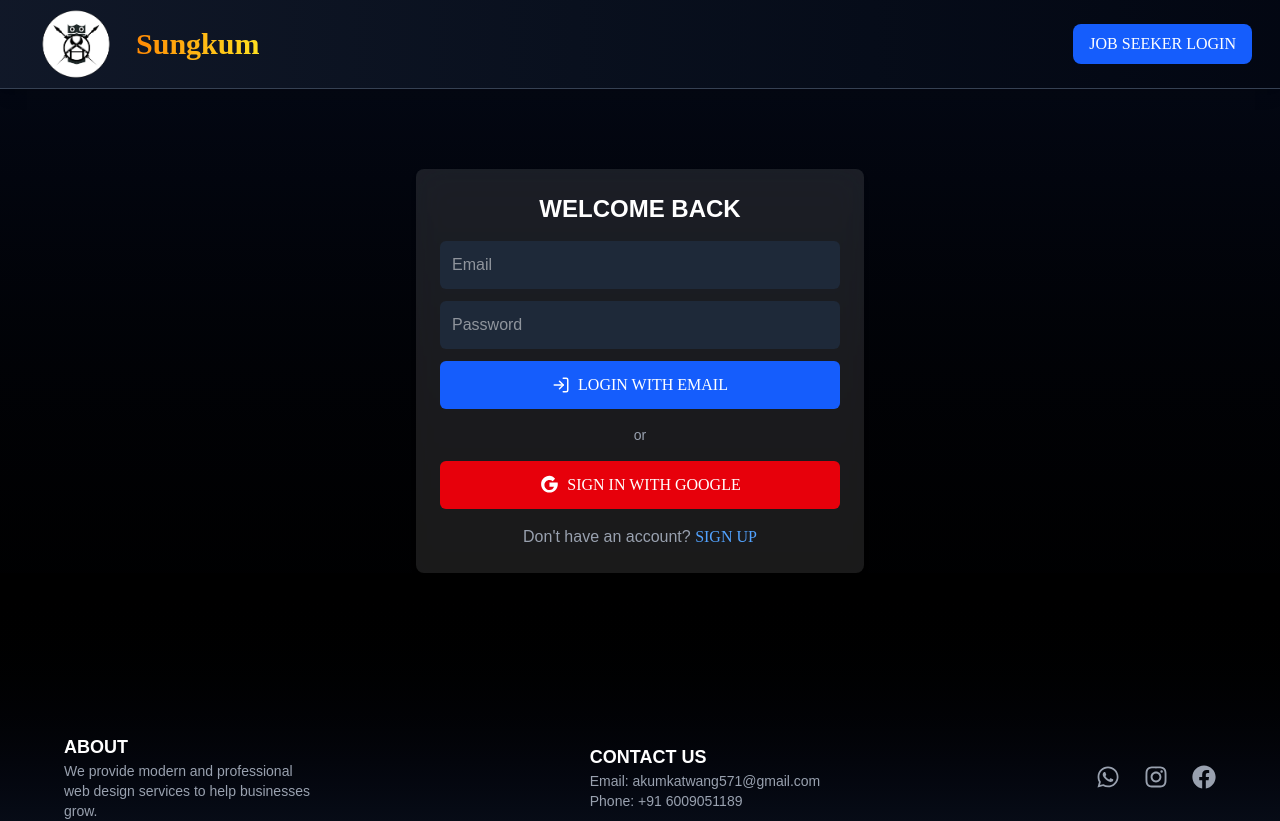
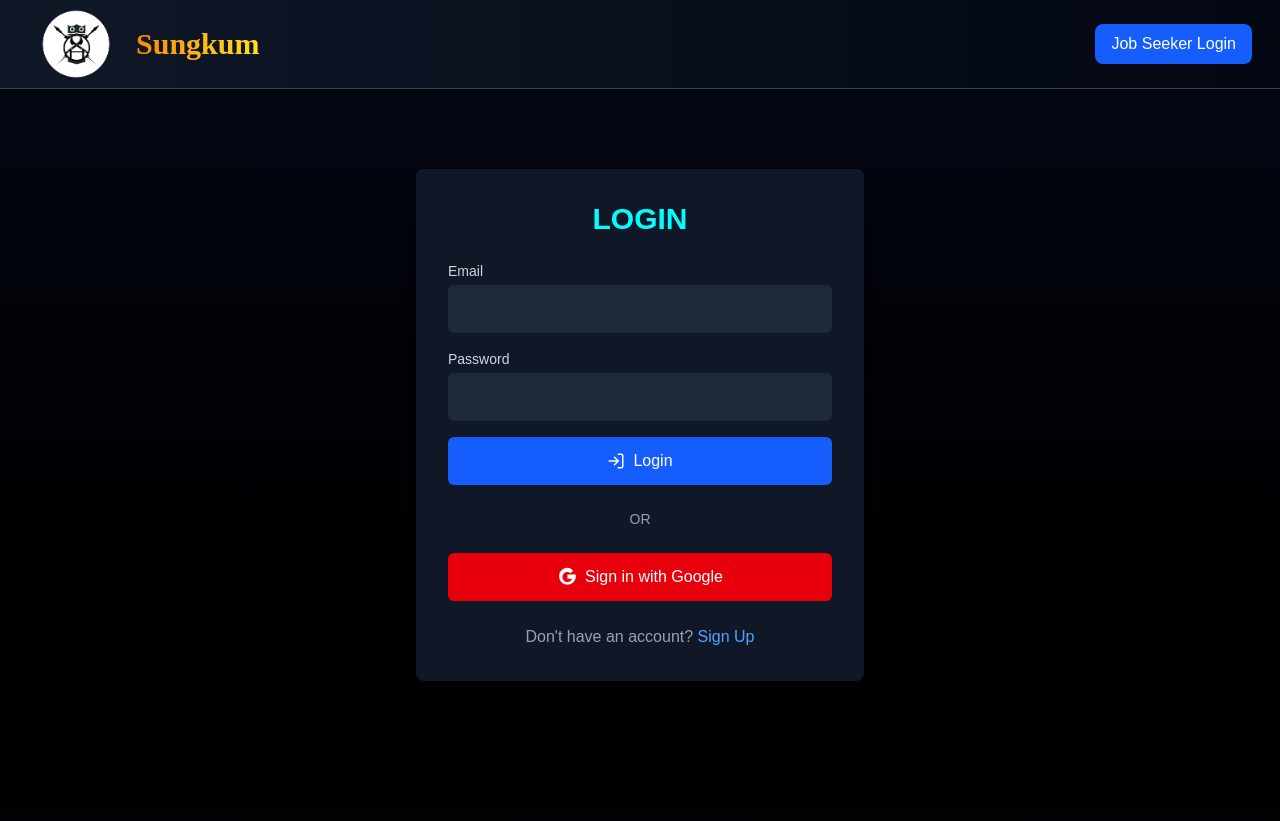
Before and after one commit to ArnGates/sungkum, a React (Vite) app: page /login in a window 1280 px wide. Shown: the top 821 px of the page. Built offline with nearby package versions, Linux system fonts and the light colour scheme.

Commit message:
Updated Login Page with modern UI and fixes

```diff
--- a/src/App.css
+++ b/src/App.css
@@ -2,26 +2,27 @@ body {
   overflow-x: hidden;
 }
 
-@import url('https://fonts.googleapis.com/css2?family=Press+Start+2P&family=Orbitron:wght@400;700&family=Rajdhani:wght@400;700&family=Audiowide&display=swap');
+@import url('https://fonts.googleapis.com/css2?family=Audiowide&family=Bungee&family=Orbitron:wght@400;700&family=VT323&display=swap');
 
 body {
-  font-family: 'Rajdhani', sans-serif; /* Default gaming font */
+  font-family: 'Orbitron', sans-serif;
   background-color: black;
   color: white;
 }
 
+/* Headings */
 h1, h2, h3 {
-  font-family: 'Orbitron', sans-serif; /* Futuristic headings */
-  font-weight: 700;
+  font-family: 'Bungee', sans-serif;
   text-transform: uppercase;
+  color: cyan;
 }
 
-p, ul, li {
-  font-family: 'Rajdhani', sans-serif; /* Clean gaming font */
-  font-weight: 400;
+/* Buttons */
+button, .btn {
+  font-family: 'Audiowide', sans-serif;
 }
 
-button, a {
-  font-family: 'Press Start 2P', cursive; /* Arcade-style buttons */
-  text-transform: uppercase;
+/* Pixelated style */
+.pixel-text {
+  font-family: 'VT323', monospace;
 }
--- a/src/LoginPage.jsx
+++ b/src/LoginPage.jsx
@@ -12,99 +12,58 @@ const LoginPage = () => {
   const [loading, setLoading] = useState(false);
   const navigate = useNavigate();
 
-  // Function to check if device is mobile
-  const isMobile = () => /iPhone|iPad|iPod|Android/i.test(navigator.userAgent);
-
   useEffect(() => {
     const checkAuth = async () => {
       const { data: { session } } = await supabase.auth.getSession();
       setUser(session?.user || null);
-      if (session?.user) navigate("/");
     };
 
     checkAuth();
 
-    const { data: { subscription } } = supabase.auth.onAuthStateChange(
-      async (event, session) => {
+    const { data: authListener } = supabase.auth.onAuthStateChange((event, session) => {
       setUser(session?.user || null);
       if (event === "SIGNED_IN") navigate("/");
-      }
-    );
+    });
 
-    return () => subscription.unsubscribe();
+    return () => authListener?.subscription.unsubscribe();
   }, [navigate]);
 
-  // 🔹 Handle Email/Password Login
   const handleEmailLogin = async (e) => {
     e.preventDefault();
     setLoading(true);
     setError("");
 
-    try {
     const { error } = await supabase.auth.signInWithPassword({ email, password });
-      if (error) throw error;
-    } catch (err) {
-      setError(err.message || "Invalid email or password");
-    } finally {
+    if (error) setError(error.message);
     setLoading(false);
-    }
   };
 
-  // 🔹 Handle Google Login
   const handleGoogleLogin = async () => {
     setLoading(true);
     setError("");
 
-    try {
-      const { data, error } = await supabase.auth.signInWithOAuth({
+    const { error } = await supabase.auth.signInWithOAuth({
       provider: "google",
-        options: {
-          redirectTo: `${window.location.origin}/auth-callback`, // ✅ Correct Redirect URL
-          queryParams: {
-            prompt: "select_account",
-            display: isMobile() ? "touch" : "popup"
-          }
-        }
+      options: { redirectTo: `${window.location.origin}/auth-callback` }
     });
 
-      if (error) throw error;
-
-      if (isMobile() && data?.url) {
-        window.location.href = data.url;
-      }
-
-    } catch (err) {
-      setError(isMobile() ?
-        "Please complete login in your browser" :
-        "Google login failed");
-      console.error("Auth Error:", err);
-    } finally {
+    if (error) setError("Google login failed.");
     setLoading(false);
-    }
   };
 
-  // 🔹 Handle Logout
   const handleLogout = async () => {
     await supabase.auth.signOut();
-    window.location.reload();
+    setUser(null);
+    navigate("/login");
   };
 
-  // 🔹 If User is Logged In, Show Logout Option
   if (user) {
     return (
-      <div className="flex flex-col min-h-screen bg-gradient-to-b from-gray-950 to-black/100 pt-20">
+      <div className="flex flex-col min-h-screen bg-gray-950 pt-20">
         <div className="flex flex-1 items-center justify-center">
-          <div className="w-full max-w-md bg-white/10 backdrop-blur-lg rounded-lg shadow-md p-6 text-white">
-            <h2 className="text-2xl font-semibold text-center mb-4">
-              Welcome, {user.user_metadata?.name || "User"}
-            </h2>
-            <div className="text-center mb-4 text-gray-300 text-sm">
-              {user.email}
-            </div>
-            <button
-              onClick={handleLogout}
-              className="w-full flex items-center justify-center gap-2 bg-red-600 hover:bg-red-700 text-white p-3 rounded-md"
-            >
+          <div className="w-full max-w-md bg-gray-900 rounded-lg shadow-lg p-6 text-white">
+            <h2 className="text-2xl font-semibold text-center mb-4">Welcome, {user.email}</h2>
+            <button onClick={handleLogout} className="w-full flex items-center justify-center gap-2 bg-red-600 hover:bg-red-700 text-white p-3 rounded-md">
               <LogOut size={18} /> Logout
             </button>
           </div>
@@ -115,67 +74,50 @@ const LoginPage = () => {
   }
 
   return (
-    <div className="flex flex-col min-h-screen bg-gradient-to-b from-gray-950 to-black/100 pt-20">
+    <div className="flex flex-col min-h-screen bg-gradient-to-t from-black to-gray-950 pt-20">
       <div className="flex flex-1 items-center justify-center">
-        <div className="w-full max-w-md bg-white/10 backdrop-blur-lg rounded-lg shadow-md p-6 text-white">
-          <h2 className="text-2xl font-semibold text-center mb-4">Welcome Back</h2>
+        <div className="w-full max-w-md bg-gray-900 rounded-lg shadow-lg p-8 text-white">
+          <h2 className="text-3xl font-bold text-center mb-6">Login</h2>
 
-          {/* 🔹 Email & Password Login */}
-          <form onSubmit={handleEmailLogin}>
-            <input
-              type="email"
-              placeholder="Email"
-              value={email}
-              onChange={(e) => setEmail(e.target.value)}
-              className="w-full p-3 bg-gray-800 text-white rounded-md"
-              required
-            />
+          {/* Email & Password Login */}
+          <form onSubmit={handleEmailLogin} className="space-y-4">
+            <div>
+              <label className="block text-gray-300 text-sm mb-1">Email</label>
+              <input type="email" value={email} onChange={(e) => setEmail(e.target.value)}
+                className="w-full p-3 bg-gray-800 text-white rounded-md focus:ring-2 focus:ring-blue-500 outline-none" required />
+            </div>
 
-            <input
-              type="password"
-              placeholder="Password"
-              value={password}
-              onChange={(e) => setPassword(e.target.value)}
-              className="w-full p-3 bg-gray-800 text-white rounded-md mt-3"
-              required
-              minLength={6}
-            />
+            <div>
+              <label className="block text-gray-300 text-sm mb-1">Password</label>
+              <input type="password" value={password} onChange={(e) => setPassword(e.target.value)}
+                className="w-full p-3 bg-gray-800 text-white rounded-md focus:ring-2 focus:ring-blue-500 outline-none" required />
+            </div>
 
-            {error && <p className="text-red-500 text-sm mt-2">{error}</p>}
+            {error && <p className="text-red-500 text-sm">{error}</p>}
 
-            <button
-              type="submit"
-              disabled={loading}
-              className="w-full flex items-center justify-center gap-2 bg-blue-600 hover:bg-blue-700 text-white p-3 rounded-md mt-3 disabled:opacity-50"
-            >
-              {loading ? <Loader className="animate-spin" size={18} /> : <LogIn size={18} />}
-              {loading ? "Logging in..." : "Login with Email"}
+            <button type="submit" disabled={loading}
+              className="w-full flex items-center justify-center gap-2 bg-blue-600 hover:bg-blue-700 text-white p-3 rounded-md mt-2 transition duration-300 disabled:opacity-50">
+              {loading ? <Loader className="animate-spin" size={18} /> : <LogIn size={18} />} Login
             </button>
           </form>
 
-          <div className="text-center my-4 text-gray-400 text-sm">or</div>
+          {/* Divider */}
+          <div className="text-center my-6 text-gray-400 text-sm">OR</div>
 
-          {/* 🔹 Google Login */}
-          <button
-            onClick={handleGoogleLogin}
-            disabled={loading}
-            className="w-full flex items-center justify-center gap-2 bg-red-600 hover:bg-red-700 text-white p-3 rounded-md disabled:opacity-50"
-          >
+          {/* Google Login */}
+          <button onClick={handleGoogleLogin} disabled={loading}
+            className="w-full flex items-center justify-center gap-2 bg-red-600 hover:bg-red-700 text-white p-3 rounded-md transition duration-300 disabled:opacity-50">
             <svg xmlns="http://www.w3.org/2000/svg" viewBox="0 0 24 24" className="w-5 h-5">
-              <path
-                d="M12.545 10.239v3.821h5.445c-.712 2.315-2.647 3.972-5.445 3.972-3.332 0-6.033-2.701-6.033-6.032s2.701-6.032 6.033-6.032c1.498 0 2.866.549 3.921 1.453l2.814-2.814C17.503 2.332 15.139 1 12.545 1 7.021 1 2.545 5.476 2.545 11s4.476 10 10 10c5.523 0 10-4.476 10-10 0-.671-.069-1.325-.189-1.971H12.545z"
-                fill="currentColor"
-              />
+              <path fill="currentColor" d="M12.545 10.239v3.821h5.445c-.712 2.315-2.647 3.972-5.445 3.972-3.332 0-6.033-2.701-6.033-6.032s2.701-6.032 6.033-6.032c1.498 0 2.866.549 3.921 1.453l2.814-2.814C17.503 2.332 15.139 1 12.545 1 7.021 1 2.545 5.476 2.545 11s4.476 10 10 10c5.523 0 10-4.476 10-10 0-.671-.069-1.325-.189-1.971H12.545z" />
             </svg>
             Sign in with Google
           </button>
 
-          <div className="mt-4 text-center">
+          {/* Sign-up link */}
+          <div className="mt-6 text-center">
             <p className="text-gray-400">
               Don't have an account?{" "}
-              <Link to="/signup" className="text-blue-400 hover:underline">
-                Sign Up
-              </Link>
+              <Link to="/signup" className="text-blue-400 hover:underline">Sign Up</Link>
             </p>
           </div>
         </div>
--- a/src/Navbar.jsx
+++ b/src/Navbar.jsx
@@ -11,22 +11,16 @@ const Navbar = () => {
   useEffect(() => {
     const fetchUser = async () => {
       setLoading(true);
-      const { data: { session }, error } = await supabase.auth.getSession();
-
-      if (error) {
-        console.error("Error fetching session:", error);
-      } else {
-        setUser(session?.user || null);
-      }
-
+      const { data: { session } } = await supabase.auth.getSession();
+      setUser(session?.user || null);
       setLoading(false);
     };
 
     fetchUser();
 
-    // Listen for auth state changes
+    // ✅ Listen for real-time auth changes
     const { data: { subscription } } = supabase.auth.onAuthStateChange((_event, session) => {
-      console.log("Auth State Changed:", session);
+      console.log("🔄 Auth State Changed:", session);
       setUser(session?.user || null);
     });
 
@@ -36,7 +30,7 @@ const Navbar = () => {
   const handleLogout = async () => {
     await supabase.auth.signOut();
     setUser(null);
-    window.location.reload(); // Force refresh to clear session
+    setIsOpen(false); // ✅ Ensure mobile menu closes
   };
 
   return (
--- a/src/auth-callback.jsx
+++ b/src/auth-callback.jsx
@@ -7,30 +7,19 @@ const AuthCallback = () => {
 
   useEffect(() => {
     const handleAuthRedirect = async () => {
-      // Get the current session
-      const { data: { session }, error } = await supabase.auth.getSession();
-
-      if (error || !session) {
-        console.error("Auth Callback Error:", error);
-        navigate("/login?error=Authentication failed");
-        return;
+      const { error } = await supabase.auth.exchangeCodeForSession(window.location.href);
+      if (error) {
+        console.error("OAuth callback error:", error.message);
       }
-
-      // Store session in localStorage (for mobile & desktop support)
-      localStorage.setItem("supabase.auth.token", JSON.stringify(session));
-
-      // ✅ Redirect to home page
-      navigate("/");
+      navigate("/"); // Redirect to homepage after successful login
     };
 
     handleAuthRedirect();
   }, [navigate]);
 
   return (
-    <div className="flex items-center justify-center min-h-screen bg-gray-950">
-      <div className="text-white text-lg animate-pulse">
-        Authenticating...
-      </div>
+    <div className="flex justify-center items-center min-h-screen bg-gray-900 text-white">
+      <p>Authenticating...</p>
     </div>
   );
 };
```
Also changed, not shown: src/company.jsx (+31 -35 lines). Lines whose indentation alone changed are shown as unchanged.
